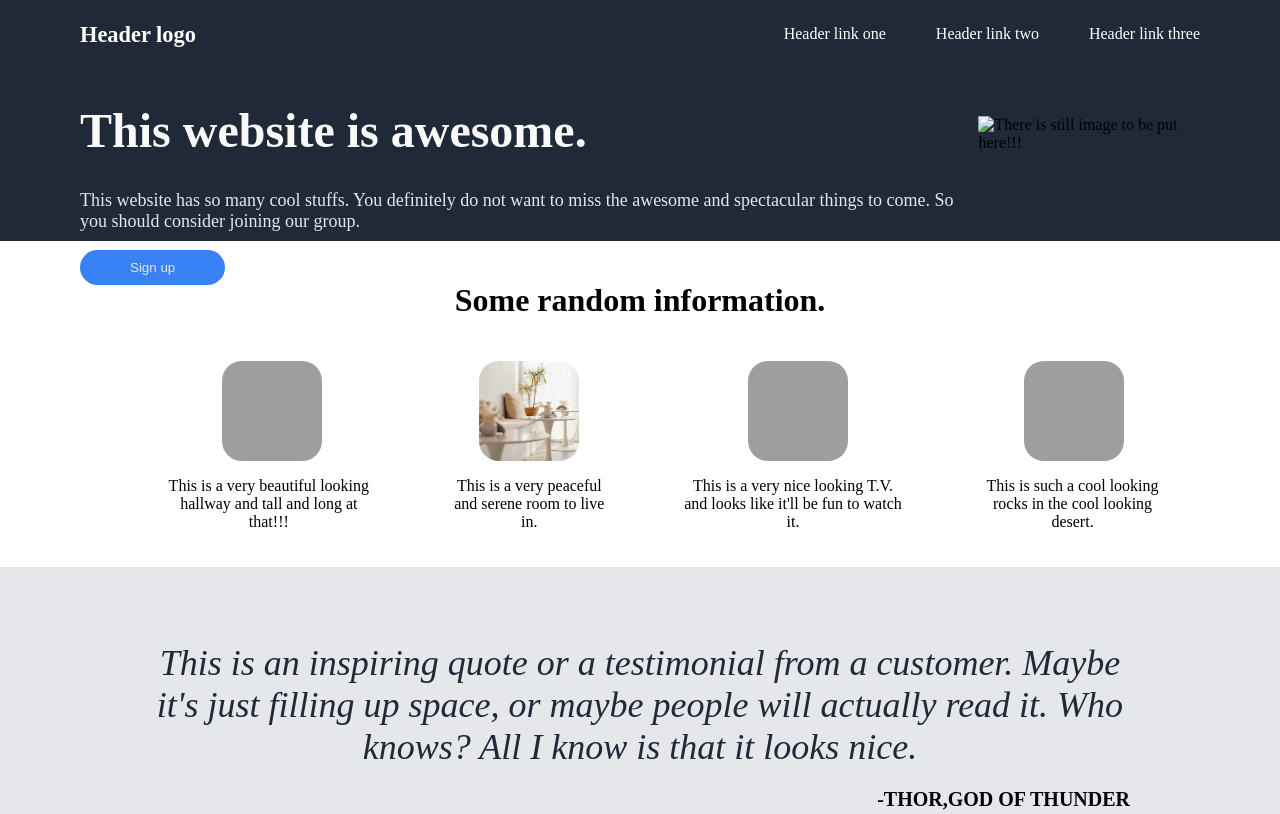
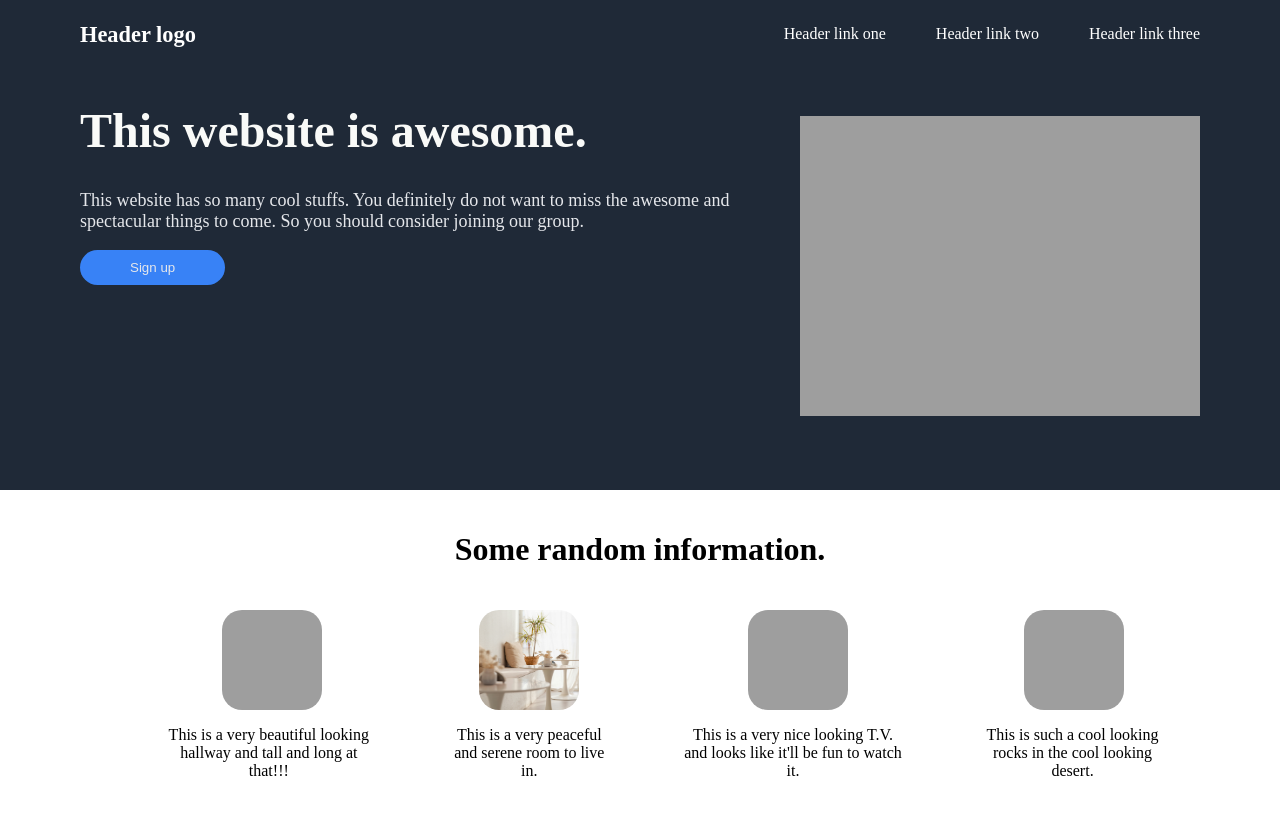
Before and after one commit to shuva98/webpage_design, a plain HTML site: page index.html in a window 1280 px wide. Shown: the top 814 px of the page. Drawn offline with Linux system fonts and the light colour scheme; the site is published under a folder, as on GitHub Pages, so addresses that start at the root find nothing.

Commit message:
Update index.html

```diff
--- a/index.html
+++ b/index.html
@@ -45,7 +45,7 @@
         </div>
         <div class="hcontent2">
           <img
-            src="/images/desert.jpg"
+            src="images/desert.jpg"
             alt="There is still image to
             be put here!!!"
             style="max-width: 500px;
```
